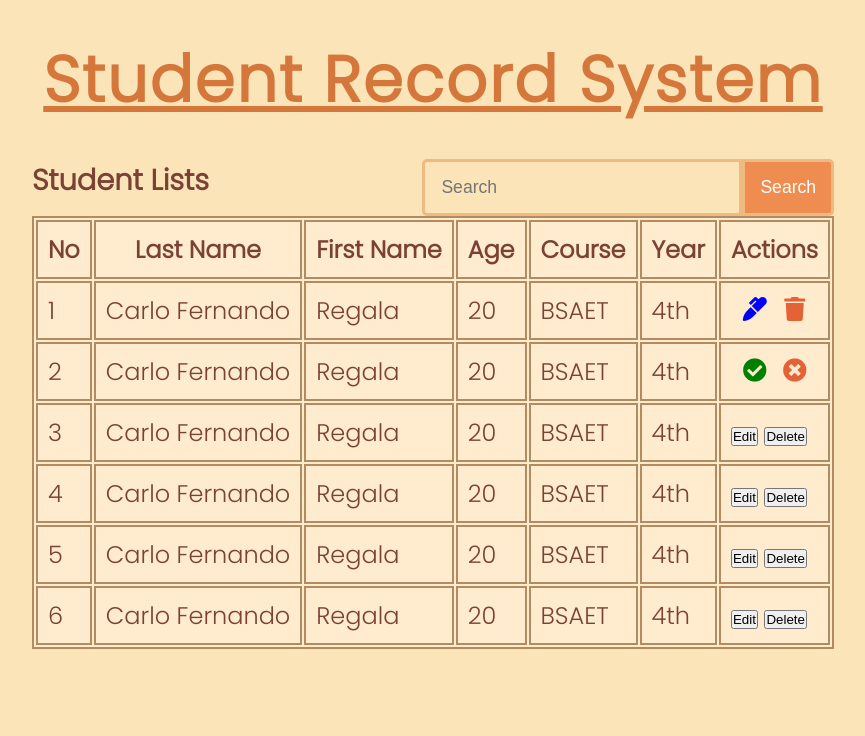
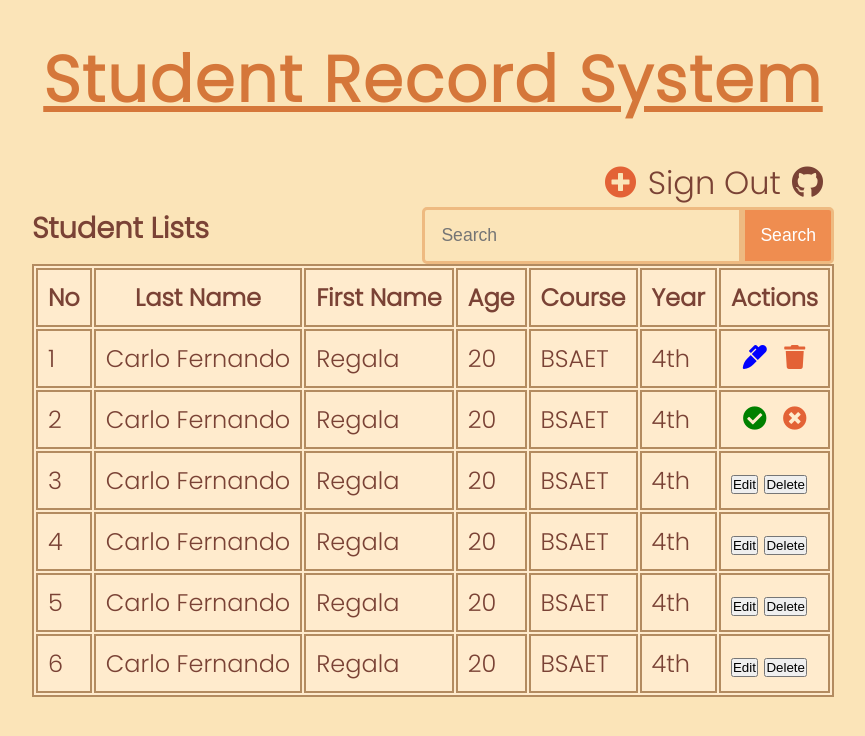
Before and after one commit to meowchii19/prototype-of-student-records-, a plain HTML site: page homepage.html in a window 1280 px wide. Shown: the whole page, without its empty margins (207-1072 px from the left). Drawn offline with Linux system fonts and the light colour scheme.

Commit message:
added a nav bar

```diff
--- a/homepage.html
+++ b/homepage.html
@@ -11,12 +11,29 @@
     <link rel="stylesheet" href="./style.css">
 </head>
 <body class="home-body">
-    <div class="header">
+    <div class="body-header">
+
         <header>
           <h1> Student Record System</h1>
         </header>
-
+    </div>
     <main class="home-main">
+        <div class="nav">
+        <nav>
+            <ul>
+                <li>
+                    <button class="addStudent" data-title="Add Student">
+                        <i class="fa fa-plus-circle"></i>
+                    </button></li>
+                <li>Sign Out</li>
+                <li>
+                        <a href="https://github.com/meowchii19/prototype-of-student-records-" target="_blank">
+                        <i class="fab fa-github"></i>
+                        </a>
+                </li>
+            </ul>
+        </nav>
+        </div>
         <div class="home-header">
             <h2>Student Lists</h2>
             <div class="home-search">
--- a/style.css
+++ b/style.css
@@ -4,11 +4,9 @@
     padding: 0;
 }
 
-
 body{
     font-family: 'Poppins', sans-serif;
 }
-
 
 .pop-up{
     position: fixed;
@@ -78,7 +76,6 @@ body{
     min-width: 50px;
     text-align: center;
     opacity: 0.5;
-
 }
 
 .input-field {
@@ -101,7 +98,6 @@ body{
     outline: none;
 }
 
-
 .pop-up-login{
     width: 90%;
     margin:  2rem auto 2rem auto;
@@ -116,7 +112,6 @@ body{
     color: white;
     font-weight: bold;
     padding: 10px;
-
 }
 
 .login-button:hover{
@@ -137,6 +132,60 @@ body{
     font-weight: 3400;
 }
 
+.nav{
+    font-size: 2rem;
+    margin-left: 70%;
+}
+
+.nav ul{
+    list-style: none;
+    display: flex;
+    margin-left: auto;
+    justify-content: space-evenly;
+}
+.nav li a{
+    color: inherit;
+}
+
+.nav ul li:hover{
+    color: white;
+    cursor: pointer;
+}
+
+.nav li button{
+    font-size: 2rem;
+    background-color: inherit;
+    border: none;
+    color: #e36236;
+}
+
+.nav li button:hover{
+    cursor: pointer;
+    color: #f9b457 ;
+    border: none;
+    outline: none;
+}
+
+.addStudent::before{
+    border-radius: 10px;
+    background-color: #ef8d50;
+    color: white;
+    content: attr(data-title);
+    display: none;
+    font-size: 1rem;
+    padding: 10px;
+    position: absolute;
+    left: 58%;
+    z-index: 1;
+}
+.addStudent:hover::before{
+    display: block;
+}
+
+.nav li button:focus{
+    border: none;
+    outline: none;
+}
 .home-body{
     text-align: center;
     background-color: #fbe4b8;
@@ -215,10 +264,6 @@ table{
     margin: auto;
 }
 
-td{
-    padding: 10px;
-}
-
 .td-buttons{
     display: flex;
     flex-direction: row;
```
